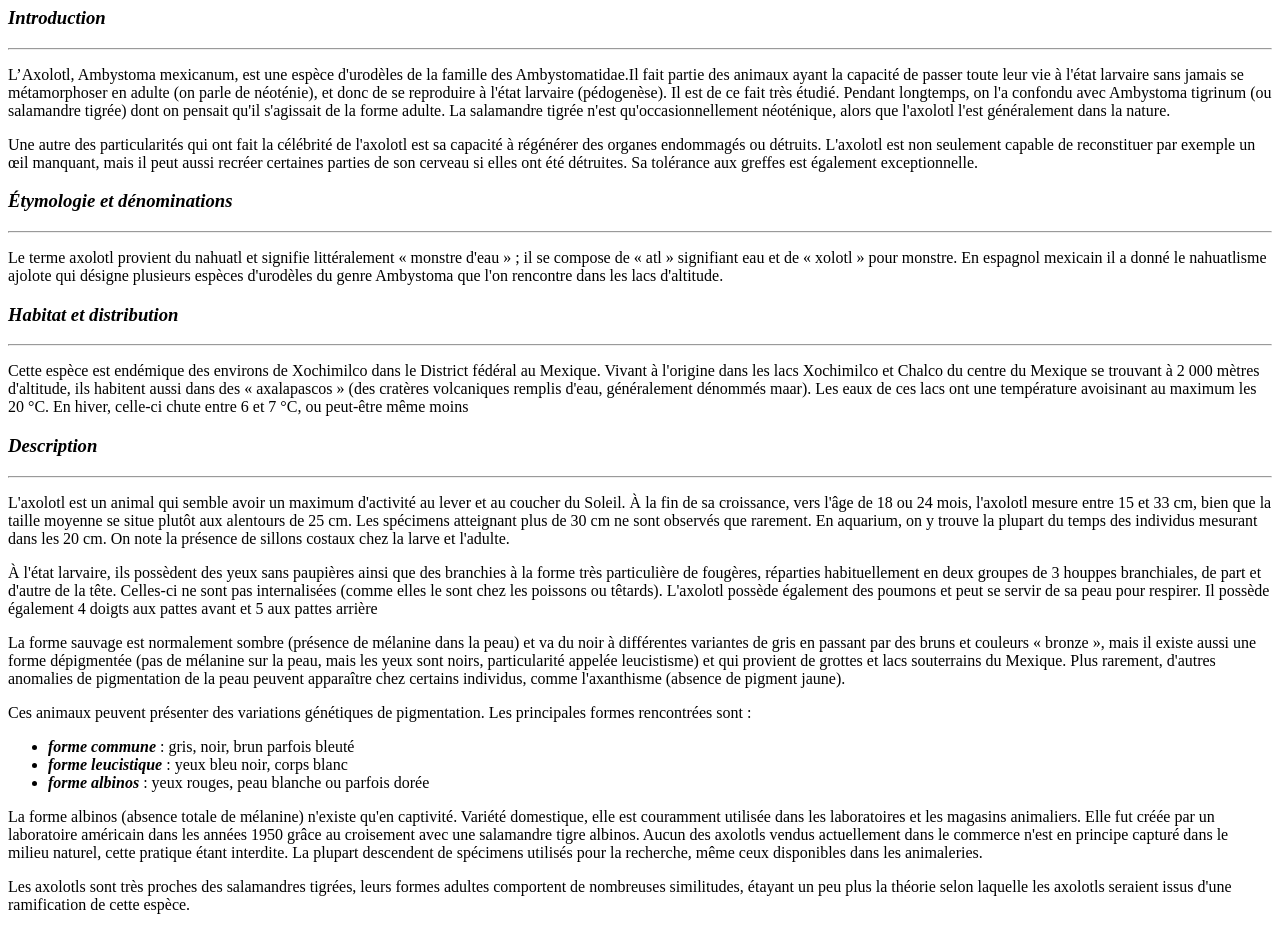
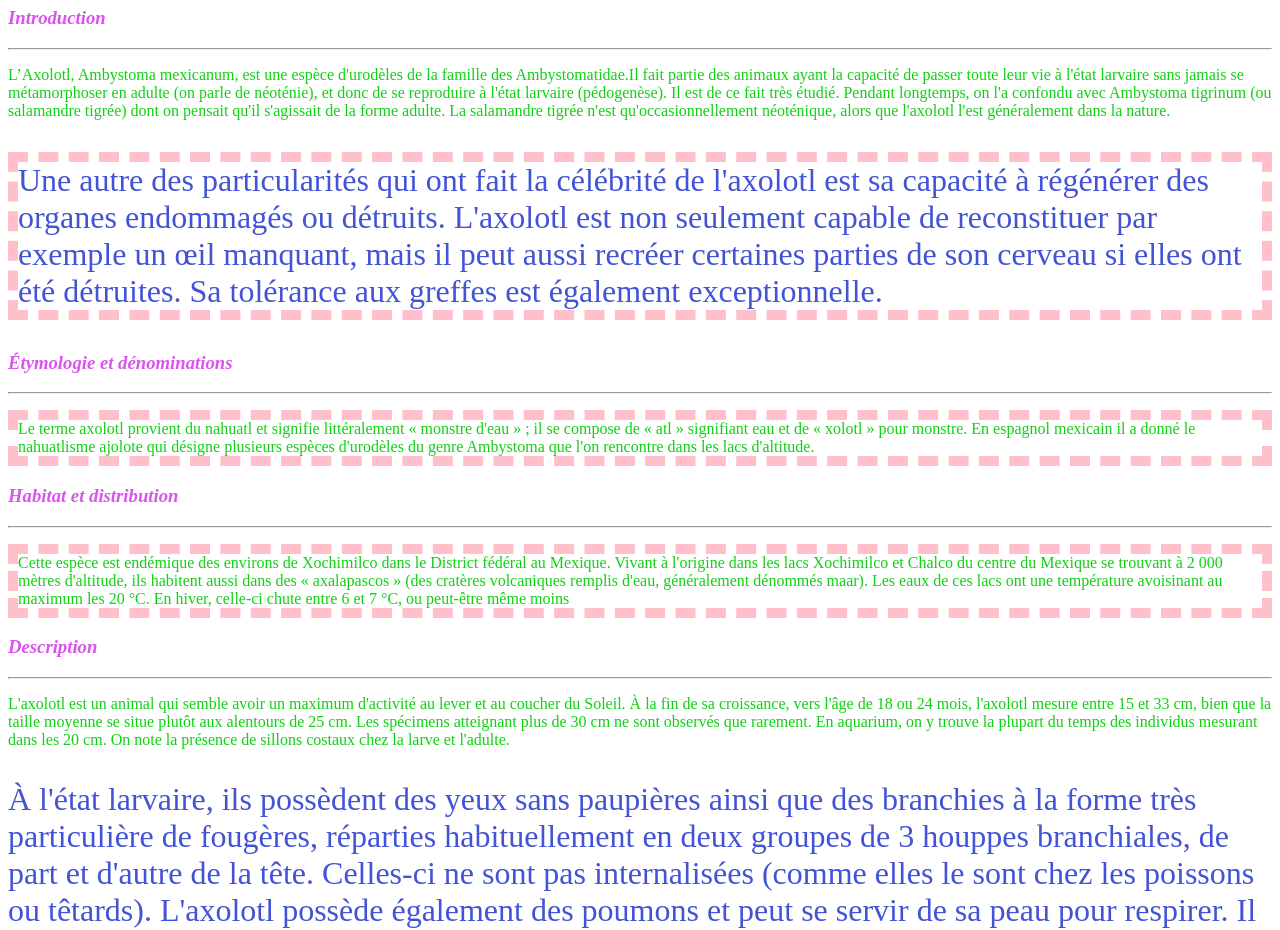
Before and after one commit to KASABITI/Exo_sass, a plain HTML site: page index.html in a window 1280 px wide. Shown: the part 73-1003 px from the top of the page. Drawn offline with Linux system fonts and the light colour scheme.

Commit message:
Mise a jour d'exo sass

```diff
--- a/Exercices_1-5/index.html
+++ b/index.html
@@ -3,6 +3,7 @@
   <head>
     <meta charset="utf-8">
     <title>L'Axolotl</title>
+    <link rel="stylesheet" href="style.css">
   </head>
   <body>
     <div>
--- a/style.scss
+++ b/style.scss
@@ -1,6 +1,54 @@
 //***Declaration de ma variables $firstcolor a la lequel j'applique la coleur blue****
-$firstcolor: blue;
-//**J'applique la variables a la coleur de mon h3***
-h3{
-  color: $firstcolor;
+$colorRed: #ff0000;
+$colorGreen: #10d113;
+$colorBlue: #0000FF;
+//applique les mixins****
+@mixin first_mixin{
+  font-size: 2rem;
+  font-family: serif;
+  color: #4253d6;
 }
+@mixin second_mixin{
+  font-size: 3rem;
+  font-family: Helvetica;
+  color:#d6d611;
+}
+@mixin list_mixin{
+  color: #f7a313;
+  text-decoration: line-through;
+}
+p ~ ul{
+  @include list_mixin;
+}
+.titre{
+  color: $colorBlue;
+}
+h1, strong{
+  color: $colorRed;
+}
+p:first-child{
+  color: $colorGreen;
+}
+p:nth-child(2){
+  @include first_mixin;
+}
+p:nth-child(3), li:first-of-type{
+  @include second_mixin;
+}
+.exo_4{
+  border: 5px dotted green;
+  font-size: 2.5rem;
+  line-height: 2;
+  background-color: #f1ddcf;
+}
+.exo_5_extention{
+  @extend .exo_5;
+  text-decoration: underline;
+}
+p:last-child{
+    border: 10px dashed pink;
+    &:hover {
+        color:red;
+        text-decoration: overline;
+    }
+}
```
Also changed, not shown: style.css, 5 other files.
